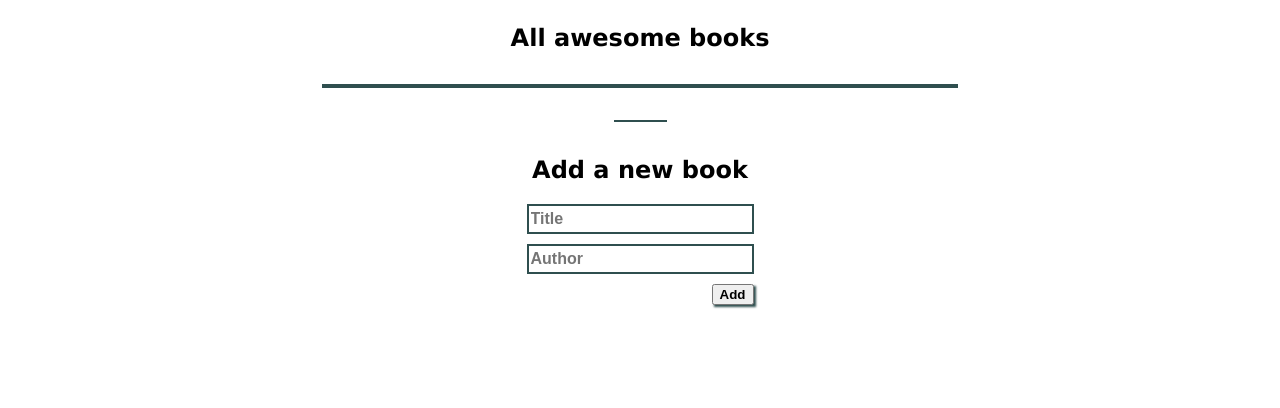
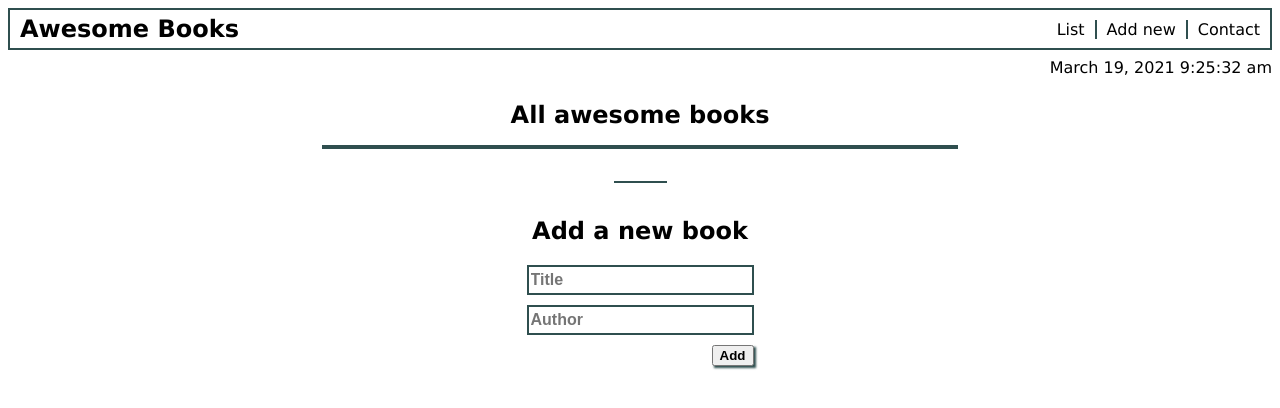
Before and after one commit to emiliazm/awesome-books, a website with bundled scripts: page index.html in a window 1280 px wide. Built offline with nearby package versions, Linux system fonts and the light colour scheme.

Commit message:
Add Navigation menu and date

```diff
--- a/index.html
+++ b/index.html
@@ -8,17 +8,32 @@
     <title>Awesome books</title>
   </head>
   <body>
-    <div class="container">
+    <header>
+      <nav>
+        <a href="#"><h1>Awesome Books</h1></a>
+        <ul class="menuList">
+          <li><a href="#bookList">List</a></li>
+          <li class="sideBorder"><a href="#bookForm">Add new</a></li>
+          <li><a href="#">Contact</a></li>
+        </ul>
+      </nav>
+      <div class="date">March 19, 2021 9:25:32 am</div>
+    </header>
+
+    <section id="bookList" class="container">
       <h1>All awesome books</h1>
       <ul class="book-list"></ul>
       <div class="separator"></div>
+    </section>
+
+    <section id="bookForm" class="container">
       <h2>Add a new book</h2>
       <form id="form">
         <input type="text" id="title" placeholder="Title" />
         <input type="text" id="author" placeholder="Author" />
         <button type="button" id="addButton">Add</button>
       </form>
-    </div>
+    </section>
     <!-- BOOK TEMPLATE (hidden) -->
     <ul class="hidden">
       <li class="book">
--- a/styles.css
+++ b/styles.css
@@ -5,6 +5,50 @@ html {
 
 .hidden {
   display: none;
+}
+
+.sideBorder {
+  border-left: 2px solid darkslategray;
+  border-right: 2px solid darkslategray;
+  padding: 0 10px;
+}
+
+nav {
+  display: flex;
+  flex-direction: row;
+  align-items: center;
+  justify-content: space-between;
+  border: 2px solid darkslategray;
+  padding: 5px 10px;
+}
+
+.menuList {
+  display: flex;
+  flex-direction: row;
+  align-items: center;
+  margin: 0;
+  gap: 10px;
+  list-style-type: none;
+}
+
+a {
+  color: black;
+  text-decoration: none;
+}
+
+h1 {
+  font-size: 1.5em;
+  margin: 0;
+}
+
+.date {
+  display: flex;
+  flex-direction: row;
+  align-items: center;
+  justify-content: flex-end;
+
+  margin-top: 8px;
+  margin-bottom: 24px;
 }
 
 .container {
@@ -30,12 +74,12 @@ html {
   font-weight: bold;
 }
 
+.book-list li { background: white; }
+.book-list li:nth-child(odd) { background: lightgray; }
+
 p {
   margin: 0;
 }
-
-li { background: white; }
-li:nth-child(odd) { background: lightgray; }
 
 .separator {
   width: 53px;
@@ -63,7 +107,3 @@ button {
   box-shadow: 2px 2px 2px darkslategray;
   font-weight: bold;
 }
-
-h1 {
-  font-size: 1.5em;
-}
```
